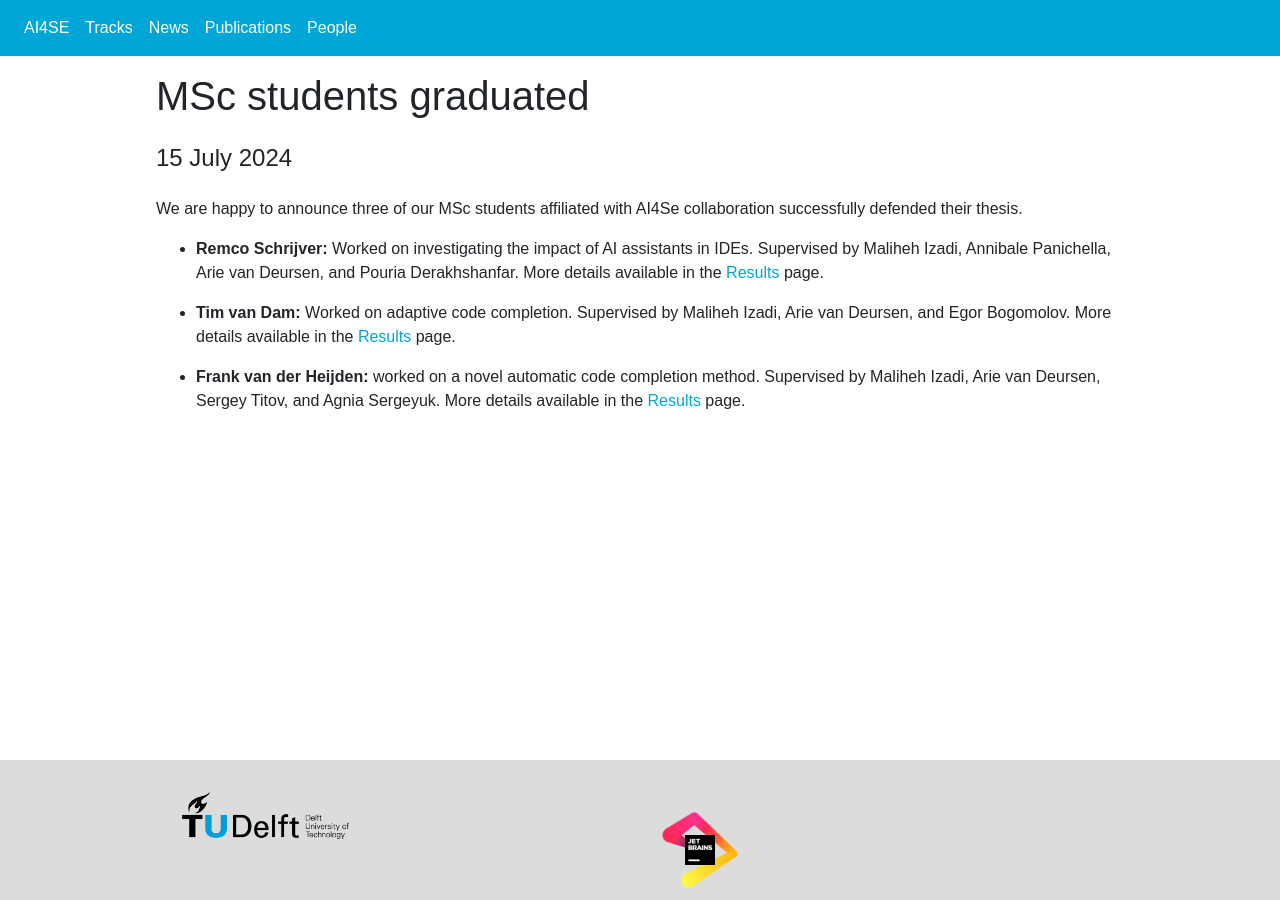
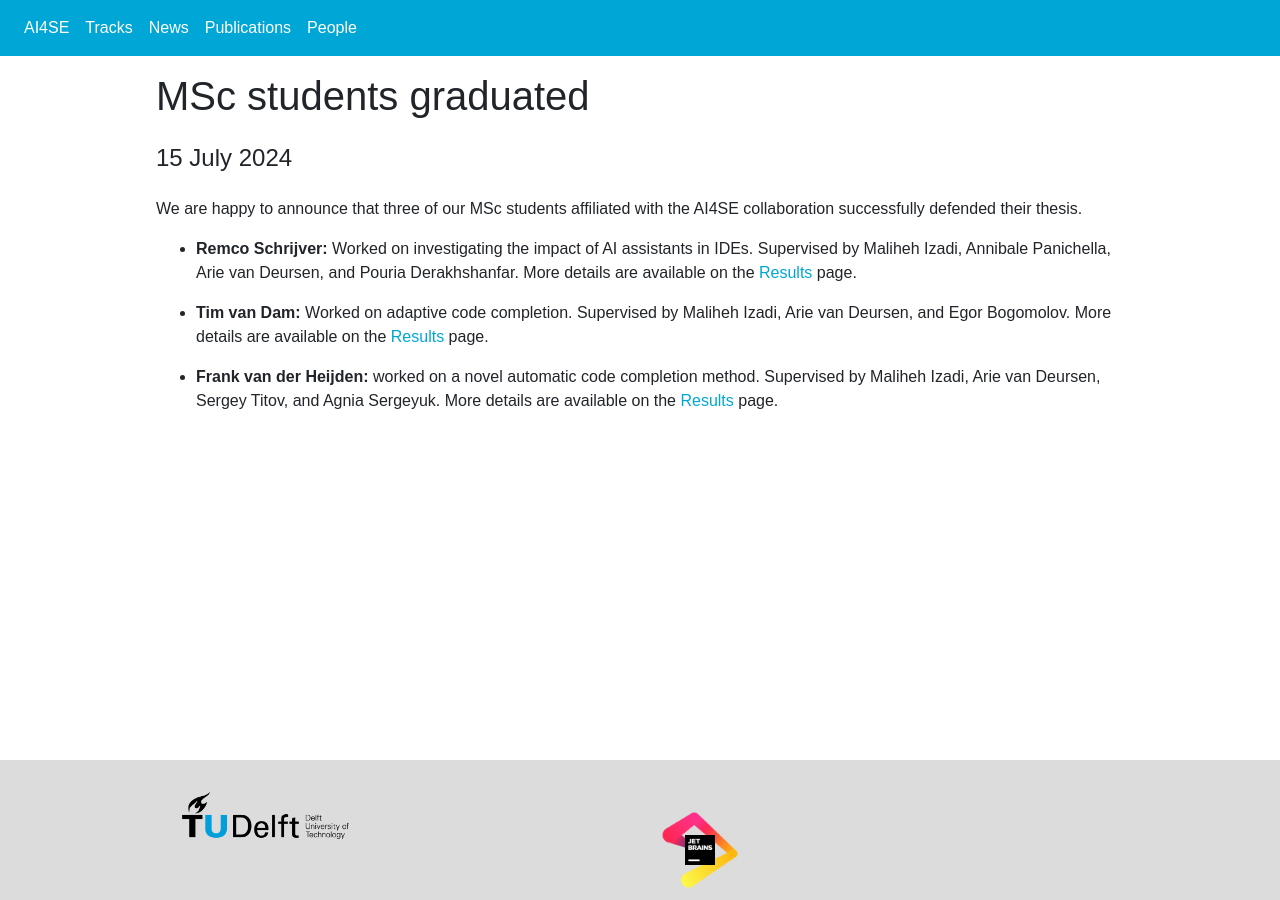
Before and after one commit to SERG-Delft/ai4se-website, a Jekyll site: the page built from _news/2024-07-15-msc-graduates-2024.md, in a window 1280 px wide. Built offline with Jekyll 4.4.1, drawn with Linux system fonts in a browser that asks for light colours; nearby versions of some CDN libraries.

Commit message:
Polish the graduation news

```diff
--- a/_news/2024-07-15-msc-graduates-2024.md
+++ b/_news/2024-07-15-msc-graduates-2024.md
@@ -6,11 +6,11 @@ tracks: [1,2,3]
 ---
 
 
-We are happy to announce three of our MSc students affiliated with AI4Se collaboration successfully defended their thesis.
+We are happy to announce that three of our MSc students affiliated with the AI4SE collaboration successfully defended their thesis.
 
 
-- **Remco Schrijver:** Worked on investigating the impact of AI assistants in IDEs. Supervised by Maliheh Izadi, Annibale Panichella, Arie van Deursen, and Pouria Derakhshanfar. More details available in the [Results](/projects/track-1/2024-07-08-beyond-acceptance-rates-thesis-remco-schrijver) page.
+- **Remco Schrijver:** Worked on investigating the impact of AI assistants in IDEs. Supervised by Maliheh Izadi, Annibale Panichella, Arie van Deursen, and Pouria Derakhshanfar. More details are available on the [Results](/projects/track-1/2024-07-08-beyond-acceptance-rates-thesis-remco-schrijver) page.
 
-- **Tim van Dam:** Worked on adaptive code completion. Supervised by Maliheh Izadi, Arie van Deursen, and Egor Bogomolov. More details available in the [Results](/projects/track-2/2024-07-08-enriching-source-code-with-contextual-data-thesis-tim-van-dam) page.
+- **Tim van Dam:** Worked on adaptive code completion. Supervised by Maliheh Izadi, Arie van Deursen, and Egor Bogomolov. More details are available on the [Results](/projects/track-2/2024-07-08-enriching-source-code-with-contextual-data-thesis-tim-van-dam) page.
 
-- **Frank van der Heijden:** worked on a novel automatic code completion method. Supervised by Maliheh Izadi, Arie van Deursen, Sergey Titov, and Agnia Sergeyuk. More details available in the [Results](/projects/track-3/2024-07-08-inreractive-adaptive-llm-thesis-frank-van-der-heijden) page.
+- **Frank van der Heijden:** worked on a novel automatic code completion method. Supervised by Maliheh Izadi, Arie van Deursen, Sergey Titov, and Agnia Sergeyuk. More details are available on the [Results](/projects/track-3/2024-07-08-inreractive-adaptive-llm-thesis-frank-van-der-heijden) page.
```
